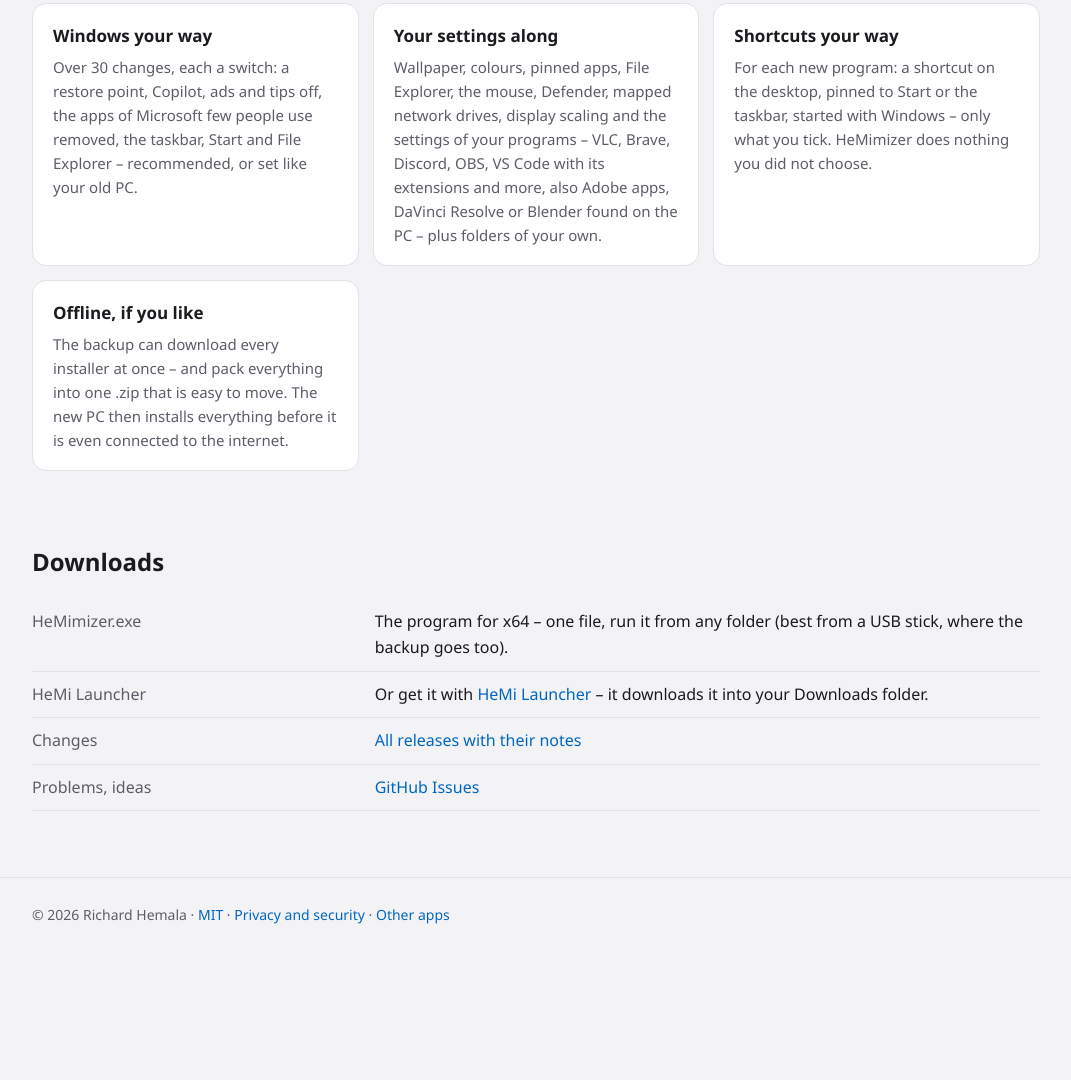
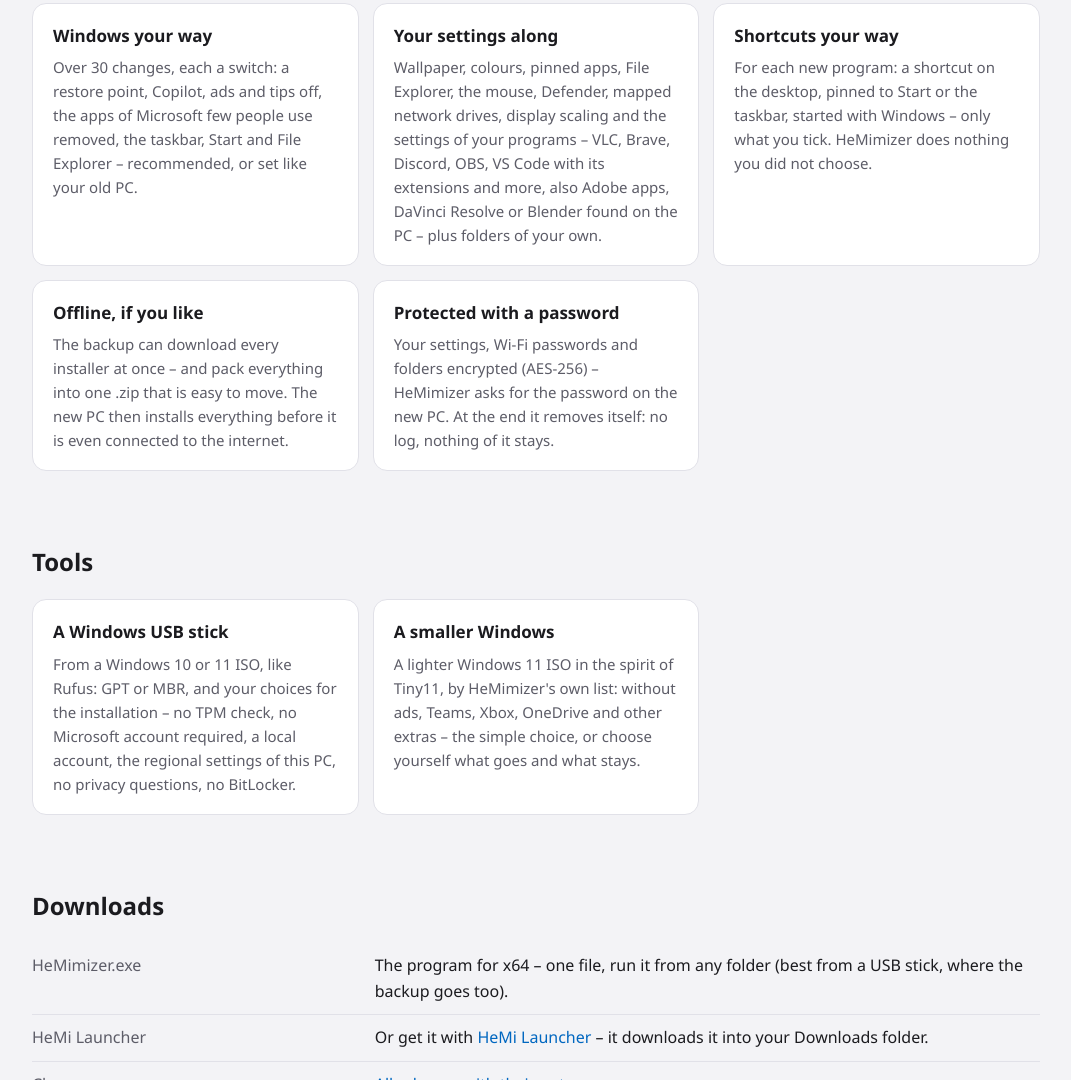
Before and after one commit to Hemal1k/Hemal1k.github.io, a plain HTML site: page hemimizer.html in a window 1280 px wide. Shown: the part 1717-2797 px from the top of the page, without its empty margins (104-1175 px from the left). Before the commit the page ends 2684 px from the top, so only its background shows below. Drawn offline with Linux system fonts and the light colour scheme; no server answers.

Commit message:
README / site: the new features (tools, password, shortcuts; minimal installation)
Co-Authored-By: Claude Opus 5.5 <noreply@anthropic.com>

```diff
--- a/hemimizer.html
+++ b/hemimizer.html
@@ -85,6 +85,15 @@
       <div class="card"><h3>Your settings along</h3><p>Wallpaper, colours, pinned apps, File Explorer, the mouse, Defender, mapped network drives, display scaling and the settings of your programs – VLC, Brave, Discord, OBS, VS Code with its extensions and more, also Adobe apps, DaVinci Resolve or Blender found on the PC – plus folders of your own.</p></div>
       <div class="card"><h3>Shortcuts your way</h3><p>For each new program: a shortcut on the desktop, pinned to Start or the taskbar, started with Windows – only what you tick. HeMimizer does nothing you did not choose.</p></div>
       <div class="card"><h3>Offline, if you like</h3><p>The backup can download every installer at once – and pack everything into one .zip that is easy to move. The new PC then installs everything before it is even connected to the internet.</p></div>
+      <div class="card"><h3>Protected with a password</h3><p>Your settings, Wi-Fi passwords and folders encrypted (AES-256) – HeMimizer asks for the password on the new PC. At the end it removes itself: no log, nothing of it stays.</p></div>
+    </div>
+  </section>
+
+  <section>
+    <h2>Tools</h2>
+    <div class="grid">
+      <div class="card"><h3>A Windows USB stick</h3><p>From a Windows 10 or 11 ISO, like Rufus: GPT or MBR, and your choices for the installation – no TPM check, no Microsoft account required, a local account, the regional settings of this PC, no privacy questions, no BitLocker.</p></div>
+      <div class="card"><h3>A smaller Windows</h3><p>A lighter Windows 11 ISO in the spirit of Tiny11, by HeMimizer's own list: without ads, Teams, Xbox, OneDrive and other extras – the simple choice, or choose yourself what goes and what stays.</p></div>
     </div>
   </section>
 
```
Also changed, not shown: hemiunlocker.html (+1 -1 lines).
